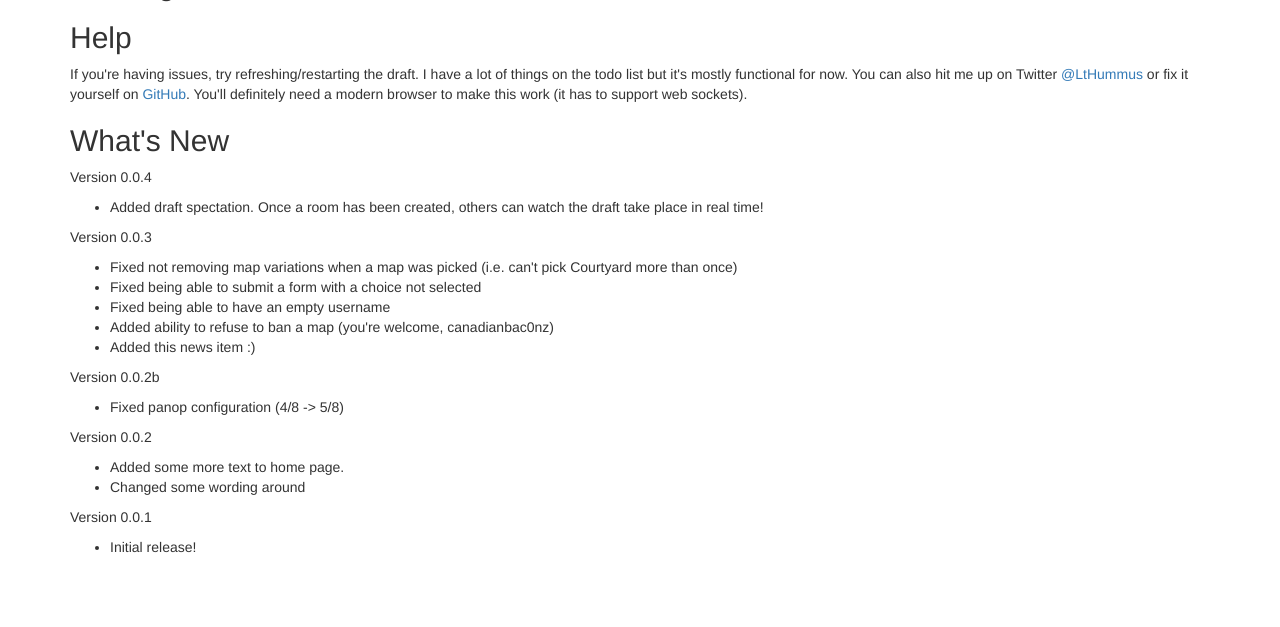
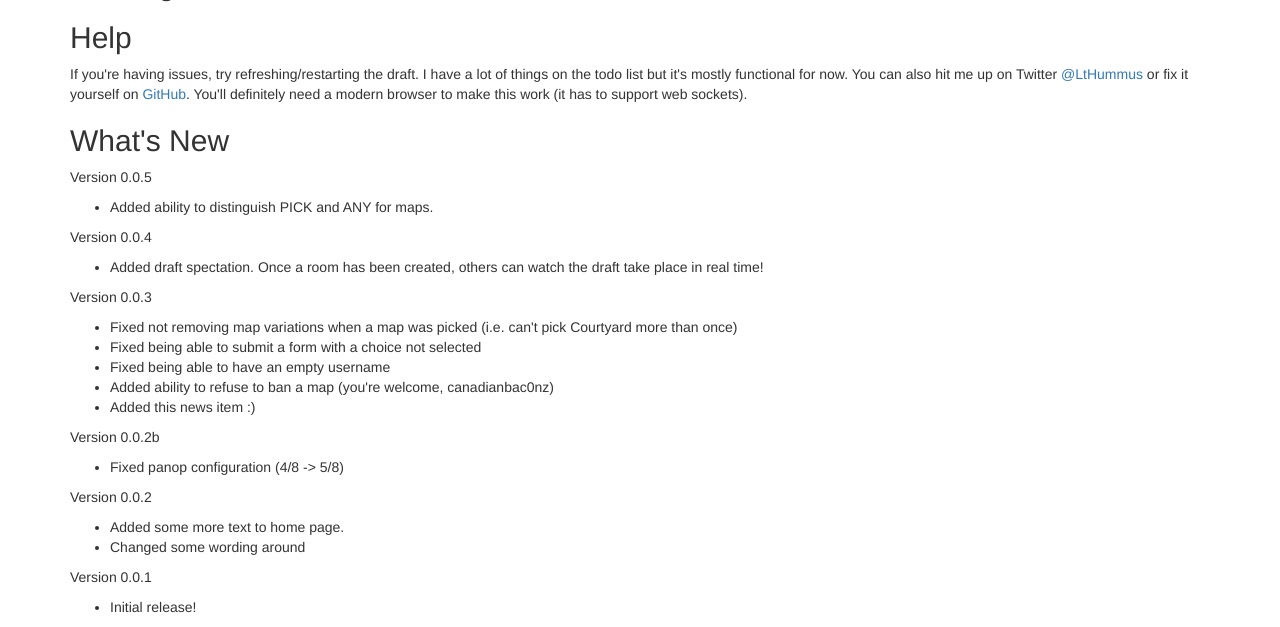
Before and after one commit to LtHummus/SpyPartyDraft, a Flask app: page / in a window 1280 px wide. Shown: the part 336-963 px from the top of the page. Before the commit the page ends 889 px from the top, so only its background shows below. Run offline with Flask 2, Linux system fonts and the light colour scheme; some libraries are stand-ins or nearby versions.

Commit message:
update version stuff

```diff
--- a/templates/index.html
+++ b/templates/index.html
@@ -370,7 +370,7 @@
 <body>
 <a href="https://github.com/LtHummus/SpyPartyDraft"><img style="position: absolute; top: 0; right: 0; border: 0;" src="https://camo.githubusercontent.com/a6677b08c955af8400f44c6298f40e7d19cc5b2d/68747470733a2f2f73332e616d617a6f6e6177732e636f6d2f6769746875622f726962626f6e732f666f726b6d655f72696768745f677261795f3664366436642e706e67" alt="Fork me on GitHub" data-canonical-src="https://s3.amazonaws.com/github/ribbons/forkme_right_gray_6d6d6d.png"></a>
 <div class="container">
-    <h1>SpyParty Draft Tool <small>BETA version 0.0.4</small></h1>
+    <h1>SpyParty Draft Tool <small>BETA version 0.0.5</small></h1>
     <div id="room_wrapper">
         <h2>Join:</h2>
         <div id="create_form_wrapper">
@@ -488,6 +488,10 @@
             to make this work (it has to support web sockets).</p>
 
         <h2>What's New</h2>
+        <p>Version 0.0.5</p>
+        <ul>
+            <li>Added ability to distinguish PICK and ANY for maps.</li>
+        </ul>
         <p>Version 0.0.4</p>
         <ul>
             <li>Added draft spectation.  Once a room has been created, others can watch the draft take place in real time!</li>
```
